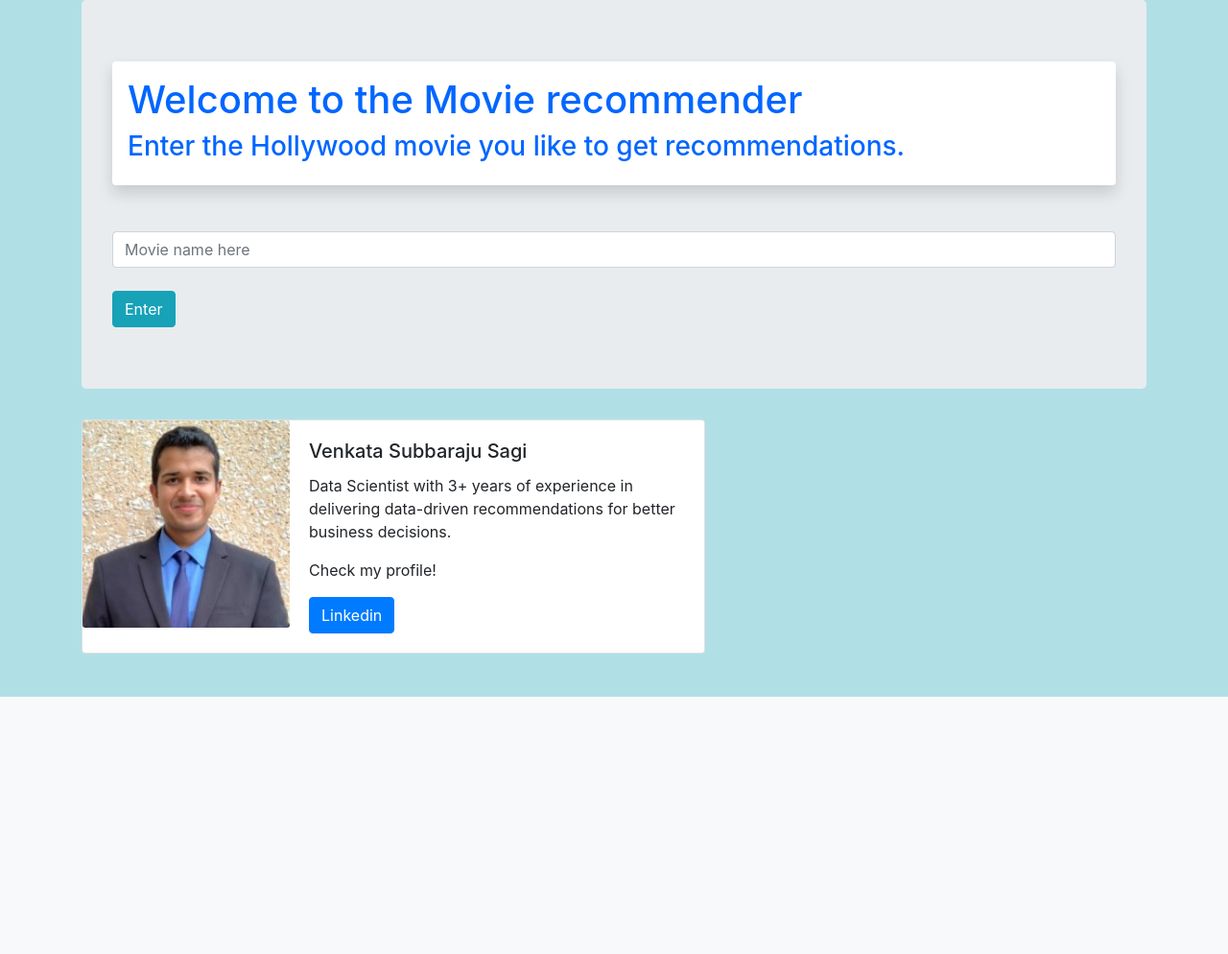
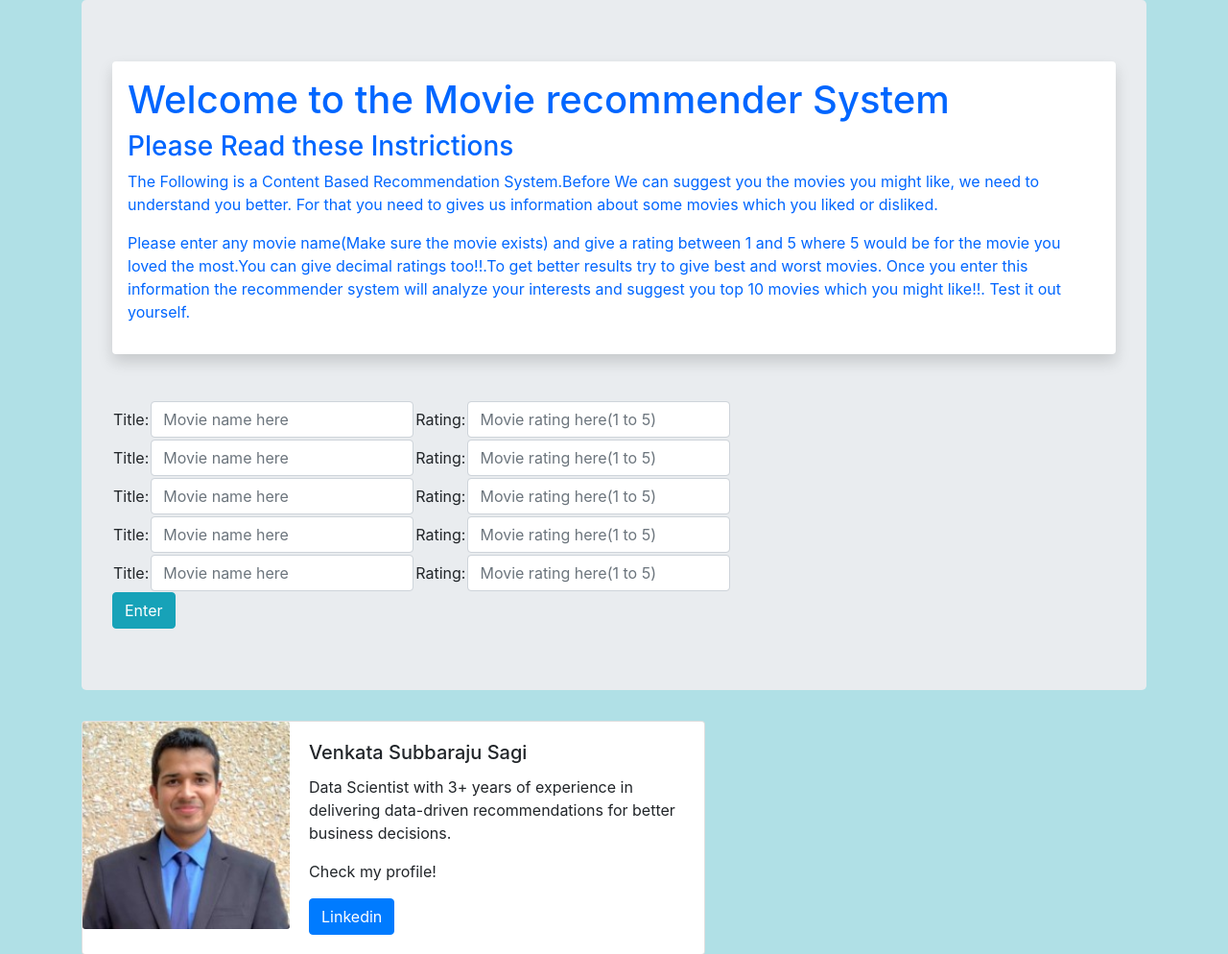
Before and after one commit to svsraju/Movie-Recommendation-System, a Flask app: page / in a window 1280 px wide. Shown: the part 74-1068 px from the top of the page at 96% size. Before the commit the page ends 800 px from the top, so only its background shows below. Run offline with Flask 2, Linux system fonts and the light colour scheme; some libraries are stand-ins or nearby versions.

Commit message:
Add files via upload

```diff
--- a/templates/base.html
+++ b/templates/base.html
@@ -3,7 +3,7 @@
   <head>
     <meta charset="utf-8">
     <title>Movie Recommender System</title>
-    <link rel="shortcut icon" href="/static/favicon.png">
+
     <link rel="stylesheet" href="https://stackpath.bootstrapcdn.com/bootstrap/4.3.1/css/bootstrap.min.css" integrity="sha384-ggOyR0iXCbMQv3Xipma34MD+dH/1fQ784/j6cY/iJTQUOhcWr7x9JvoRxT2MZw1T" crossorigin="anonymous">
     <script src="https://code.jquery.com/jquery-3.3.1.slim.min.js" integrity="sha384-q8i/X+965DzO0rT7abK41JStQIAqVgRVzpbzo5smXKp4YfRvH+8abtTE1Pi6jizo" crossorigin="anonymous"></script>
     <script src="https://cdnjs.cloudflare.com/ajax/libs/popper.js/1.14.7/umd/popper.min.js" integrity="sha384-UO2eT0CpHqdSJQ6hJty5KVphtPhzWj9WO1clHTMGa3JDZwrnQq4sF86dIHNDz0W1" crossorigin="anonymous"></script>
--- a/templates/home.html
+++ b/templates/home.html
@@ -1,13 +1,59 @@
 {% extends 'base.html' %}
 {% block content %}
 <div class="shadow p-3 mb-5 bg-white rounded">
-  <h1 style="color:rgb(0, 102, 255)">Welcome to the Movie recommender</h1>
-  <h3 style="color:rgb(0, 102, 255)">Enter the Hollywood movie you like to get recommendations.</h3>
+  <h1 style="color:rgb(0, 102, 255)">Welcome to the Movie recommender System</h1>
+  <h3 style="color:rgb(0, 102, 255)">Please Read these Instrictions</h3>
+  <p style="color:rgb(0, 102, 255)">The Following is a Content Based Recommendation System.Before We can suggest you the movies you might like, we need to understand you better. For that you need to gives us information about some movies which you liked or disliked.</p>
+  <p style="color:rgb(0, 102, 255)"> Please enter any movie name(Make sure the movie exists)
+ and give a rating between 1 and 5 where 5 would be for the movie you loved the most.You can give decimal ratings too!!.To get better results try to give best and worst movies.
+Once you enter this information the recommender system will analyze your interests and suggest you top 10 movies which you might like!!. Test it out yourself.</p>
+
 </div>
 
   <form action="{{url_for('recommend')}}">
-    <input type="text" name="movie" class="form-control" placeholder="Movie name here">
-    <br>
+    <table id="linkTable">
+    <tbody><tr class="tr_clone" id="addrow">
+        <td>Title: </td>
+        <td><input type="text" name="movie" class="form-control" placeholder="Movie name here" required /></td>
+        <td>Rating: </td>
+        <td><input type="text" name="rating" class="form-control" placeholder="Movie rating here(1 to 5)" required /></td>
+
+</tbody>
+
+<tbody><tr class="tr_clone" id="addrow">
+        <td>Title: </td>
+        <td><input type="text" name="movie2" class="form-control" placeholder="Movie name here" required /></td>
+        <td>Rating: </td>
+        <td><input type="text" name="rating2" class="form-control" placeholder="Movie rating here(1 to 5)" required /></td>
+
+</tbody>
+
+<tbody><tr class="tr_clone" id="addrow">
+        <td>Title: </td>
+        <td><input type="text" name="movie3" class="form-control" placeholder="Movie name here" required /></td>
+        <td>Rating: </td>
+        <td><input type="text" name="rating3" class="form-control" placeholder="Movie rating here(1 to 5)" required /></td>
+
+</tbody>
+
+<tbody><tr class="tr_clone" id="addrow">
+        <td>Title: </td>
+        <td><input type="text" name="movie4" class="form-control" placeholder="Movie name here" required /></td>
+        <td>Rating: </td>
+        <td><input type="text" name="rating4" class="form-control" placeholder="Movie rating here(1 to 5)" required /></td>
+
+</tbody>
+
+<tbody><tr class="tr_clone" id="addrow">
+        <td>Title: </td>
+        <td><input type="text" name="movie5" class="form-control" placeholder="Movie name here" required /></td>
+        <td>Rating: </td>
+        <td><input type="text" name="rating5" class="form-control" placeholder="Movie rating here(1 to 5)" required /></td>
+
+</tbody>
+
+
+</table>
     <input type="submit" class="btn btn-info" value="Enter">
   </form>
 {% endblock %}
```
Also changed, not shown: templates/recommend.html (+15 -2 lines).
